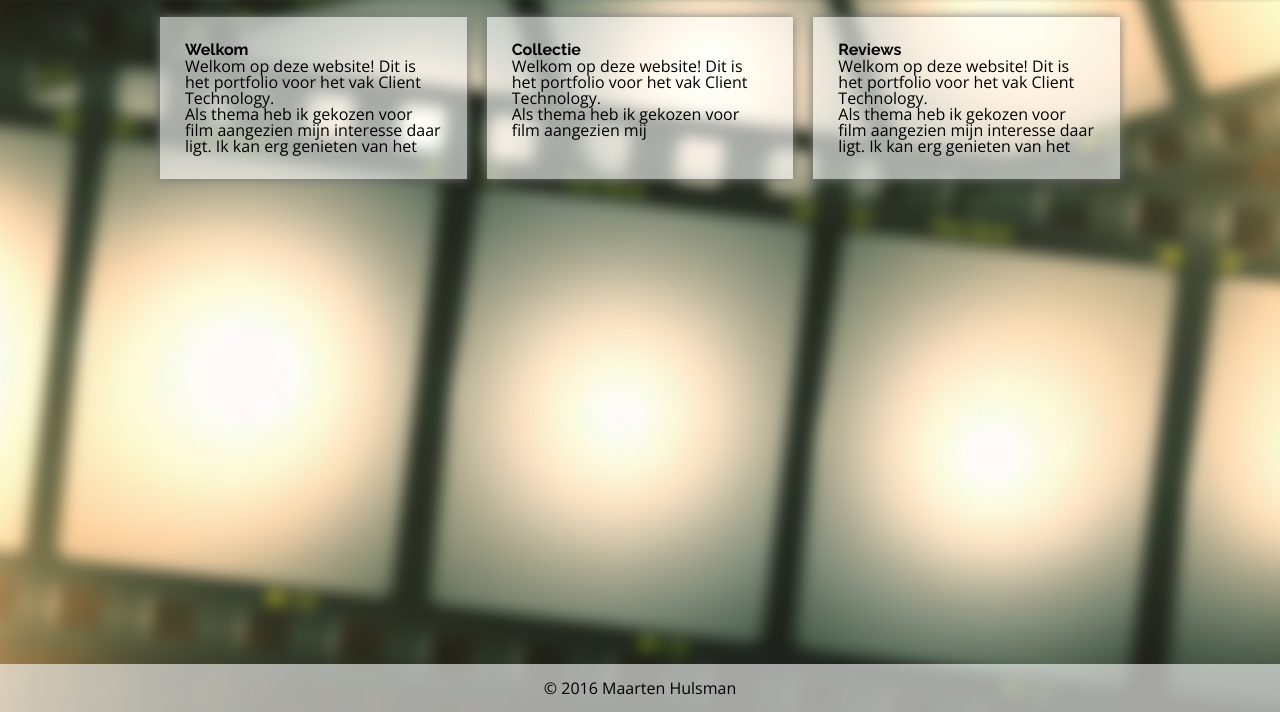
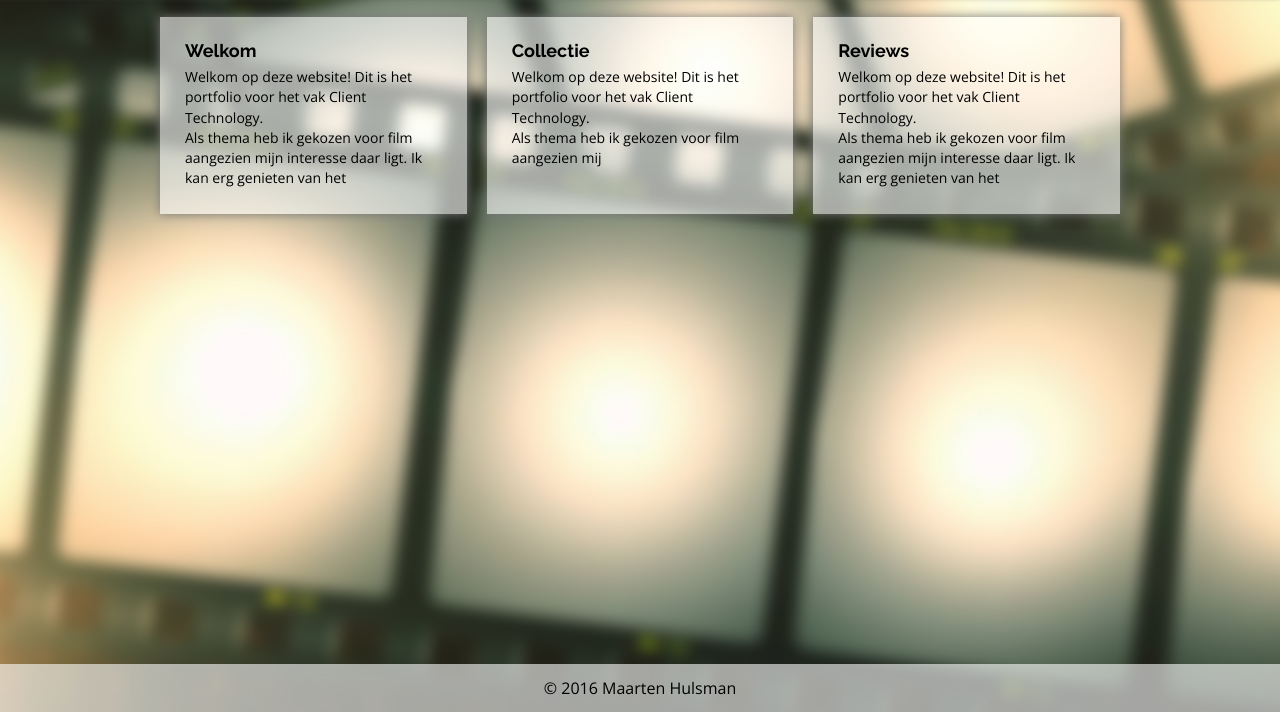
Before and after one commit to mhulsie/ClientPortfolio, a plain HTML site: page Client/Index.html in a window 1280 px wide. Shown: the part 88-800 px from the top of the page. Drawn offline with nearby package versions, Linux system fonts and the light colour scheme.

Commit message:
Progress

```diff
--- a/Client/scss/_type.scss
+++ b/Client/scss/_type.scss
@@ -9,6 +9,16 @@ h1, h2, h3, h4 {
 	}
 }
 
+h1, h2 {
+	font-size: 18px;
+	padding-bottom: 7px;
+}
+
+p {
+	line-height: 1.45em;
+	font-size: 14px;
+}
+
 .brand-name {
 	font: {
 	 family: 'Raleway', sans-serif;
```
Also changed, not shown: Client/css/style.css, 1 other file.
